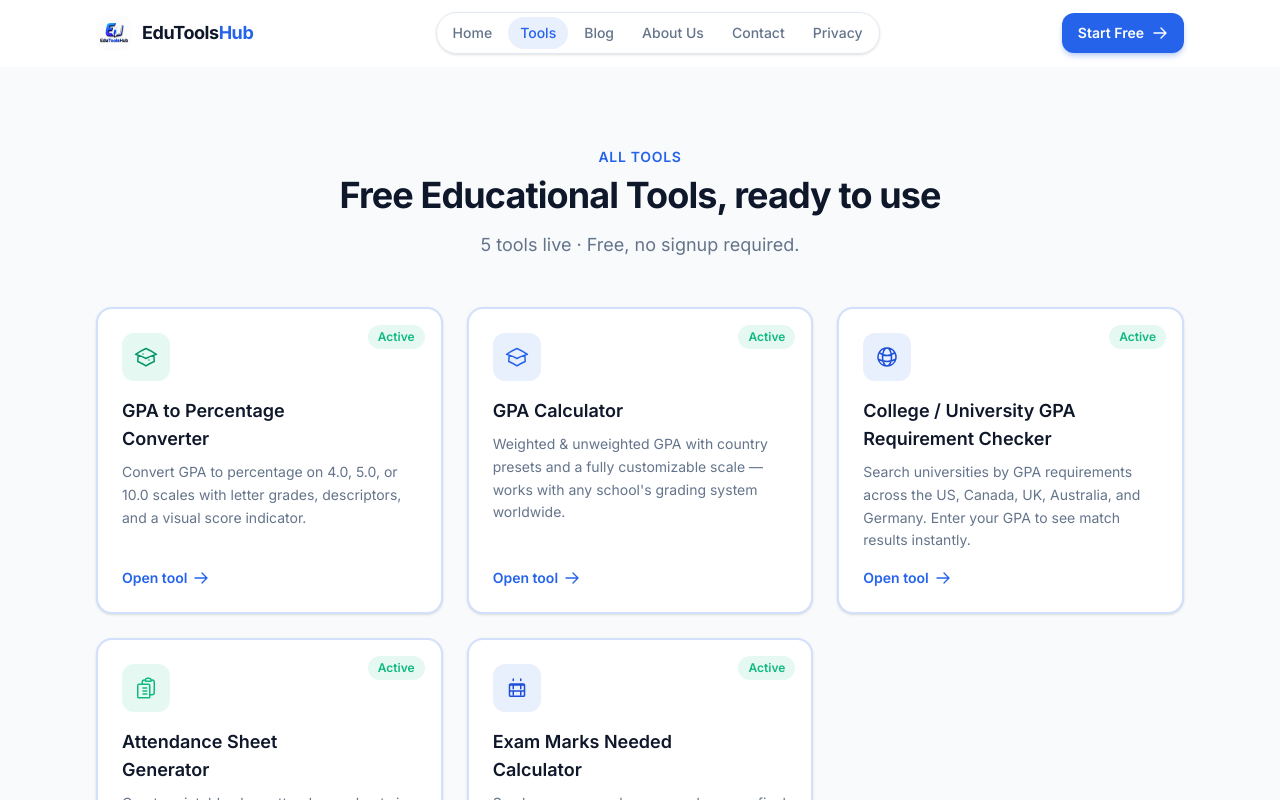
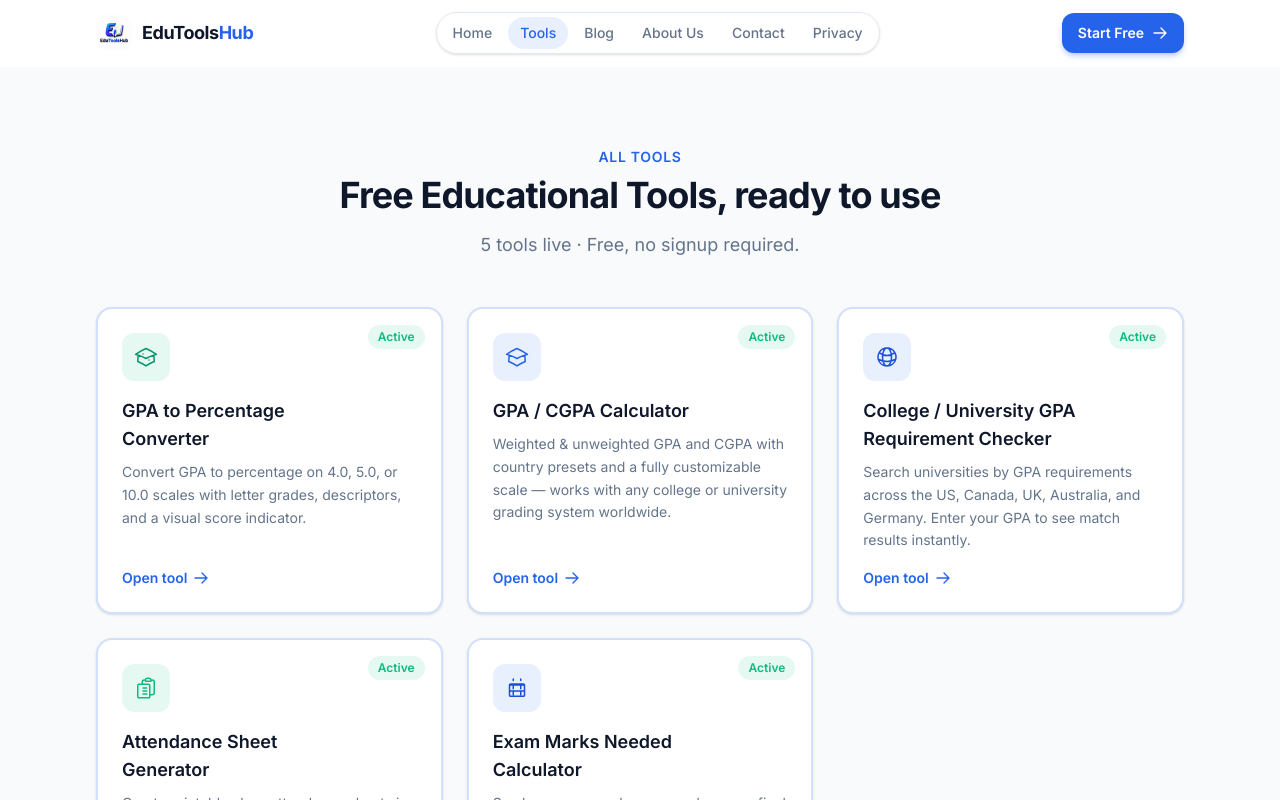
Before and after one commit to nexoradevofficial/edutoolshub, a React (Vite) app in the folder edutoolshub/: page /tools in a window 1280 px wide. Shown: the top 800 px of the page. Built offline with nearby package versions, Linux system fonts and the light colour scheme.

Commit message:
edits in GPA / CGPA Calculator titles

```diff
--- a/edutoolshub/src/data/tools.js
+++ b/edutoolshub/src/data/tools.js
@@ -19,9 +19,9 @@ export const tools = [
   },
   {
     id: "gpa-calculator",
-    name: "GPA Calculator",
+    name: "GPA / CGPA Calculator",
     description:
-      "Weighted & unweighted GPA with country presets and a fully customizable scale — works with any school's grading system worldwide.",
+      "Weighted & unweighted GPA and CGPA with country presets and a fully customizable scale — works with any college or university grading system worldwide.",
     icon: IconGpa,
     status: "active",
     path: "/tools/gpa-calculator",
--- a/edutoolshub/src/pages/GpaCalculatorPage.jsx
+++ b/edutoolshub/src/pages/GpaCalculatorPage.jsx
@@ -4,8 +4,8 @@ import GpaCalculator from "../components/tools/GpaCalculator";
 export default function GpaCalculatorPage() {
   return (
     <ToolPageLayout
-      title="GPA Calculator"
-      description="Add semester after semester, drop in your courses, and watch a live meter reveal your per-semester GPA and cumulative GPA on your school’s scale."
+      title="GPA / CGPA Calculator"
+      description="Add semester after semester, drop in your courses, and watch a live meter reveal your per-semester GPA, cumulative GPA, and CGPA on your college or university scale."
       maxWidth="xl"
     >
       <GpaCalculator />
```
